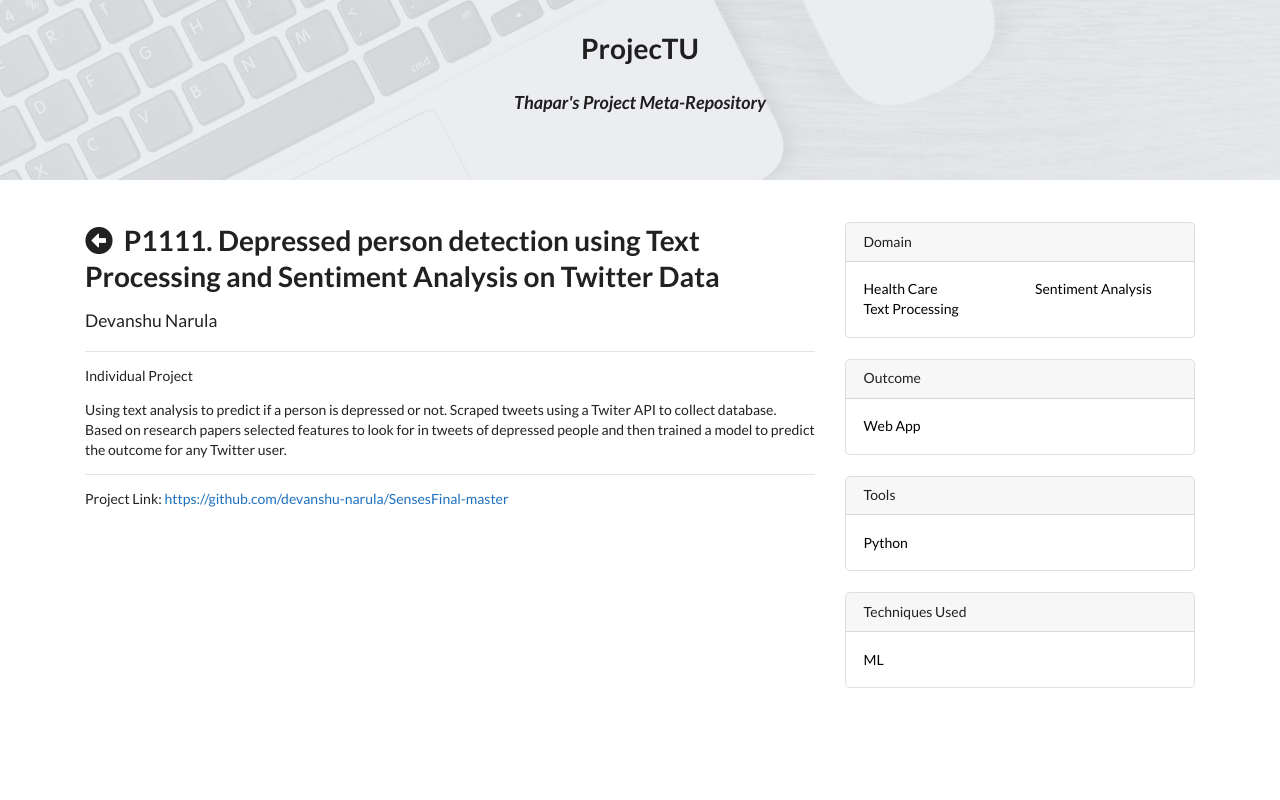
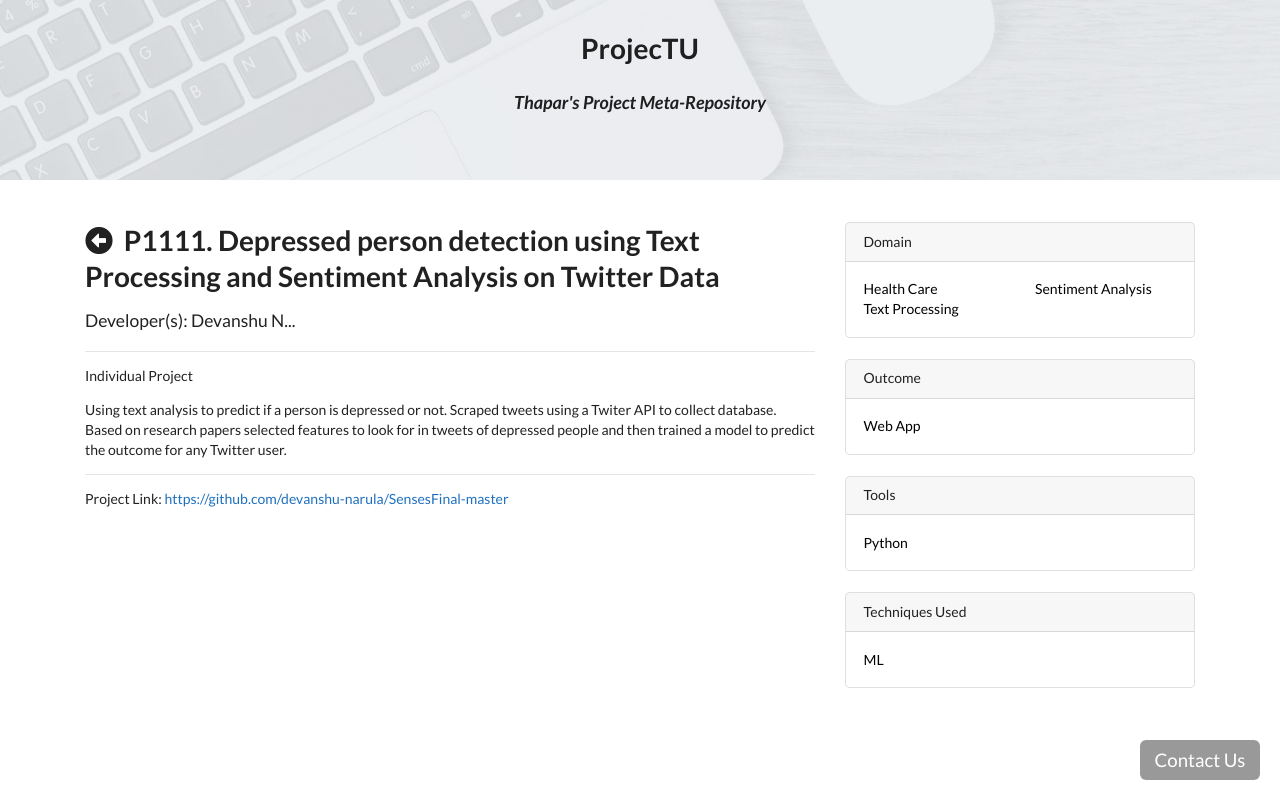
Before and after one commit to piplani/tuplace2018, a PHP site: page /project.php?id=111 in a window 1280 px wide. Run offline with PHP 8.4, Linux system fonts and the light colour scheme; data comes from the database, SQL or seed files in the repository; some libraries are stand-ins or nearby versions.

Commit message:
Added Contact Page

```diff
--- a/css/style.css
+++ b/css/style.css
@@ -1,3 +1,19 @@
+#contact-us {
+	position: fixed;
+	z-index: 9999;
+	right: 20px;
+	bottom: 20px;
+	width: 120px;
+	height: 40px;
+	background-color: rgba(0,0,0,0.4);
+	color:#fff;
+	font-size: 14pt;
+	border-radius: 6px;
+	text-align: center;
+	padding-top: 10px;
+	cursor: pointer;
+}
+
 a {
 	color: #000;
 	text-decoration: none;
--- a/index.php
+++ b/index.php
@@ -12,6 +12,7 @@
 	<link rel='stylesheet' href='css/style.css'>
 </head>
 <body>
+	<a href="contact.php"><div id="contact-us">Contact Us</div></a>
 	<div class="jumbotron jumbotron-main mb-4">
 		<center>
 			<h1>ProjecTU</h1>
--- a/list.php
+++ b/list.php
@@ -13,7 +13,7 @@
 	<link rel='stylesheet' href='css/list.css'>
 </head>
 <body>
-
+	<a href="contact.php"><div id="contact-us">Contact Us</div></a>
 	<div class="jumbotron jumbotron-main" style="height: 180px;">
 		<center>
 			<h1>ProjecTU</h1>
--- a/project.php
+++ b/project.php
@@ -11,6 +11,7 @@
 	<link rel='stylesheet' href='css/style.css'>
 </head>
 <body>
+	<a href="contact.php"><div id="contact-us">Contact Us</div></a>
 	<div class="jumbotron jumbotron-main mb-4" style="height: 180px;">
 		<center>
 			<h1>ProjecTU</h1>
@@ -37,9 +38,9 @@
 								$pid.'. '.
 								$row['title'].
 							'</h1>
-							<p class="lead">
-								<a>'.$row['leader'].'</a>
-							</p>
+							<p class="lead" title="Hidden for privacy concerns" style="cursor:pointer;">
+								Developer(s): '.substr($row['leader'],0,10)."...".
+							'</p>
 							<hr>
 							<p>'.$team.'</p>
 							<p>'.$row['summary'].'</p>';
```
Also changed, not shown: contact.php (+17 -11 lines).
